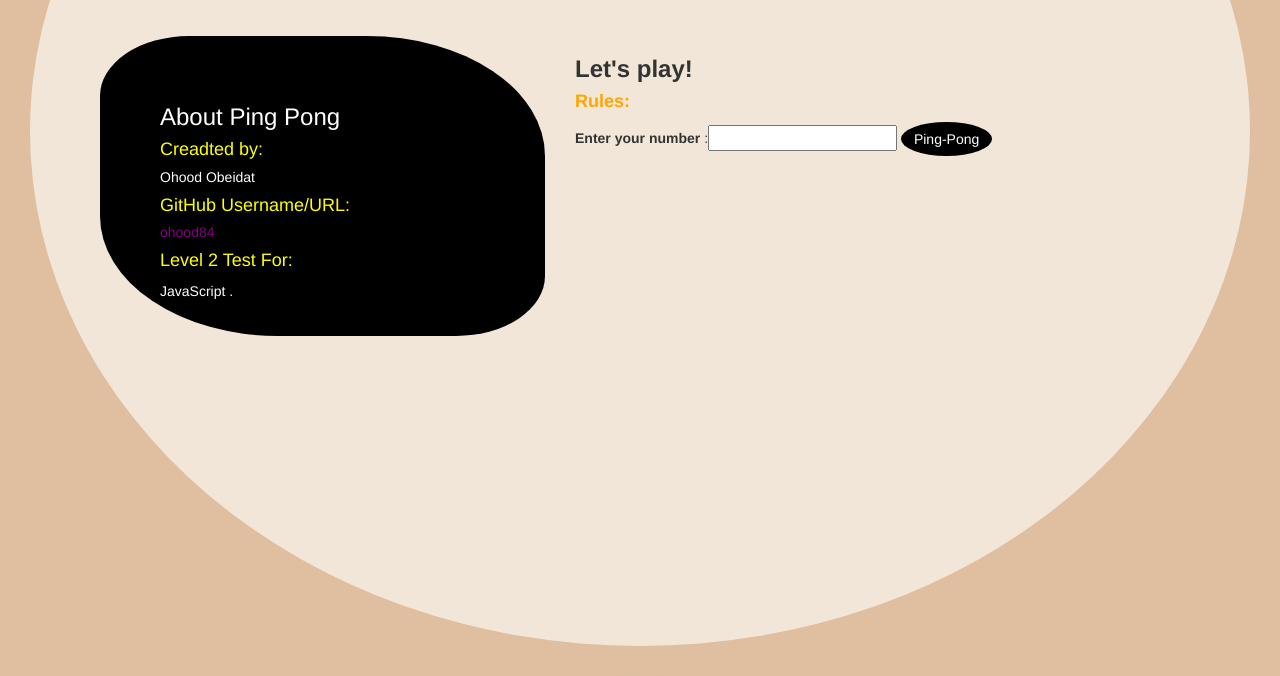
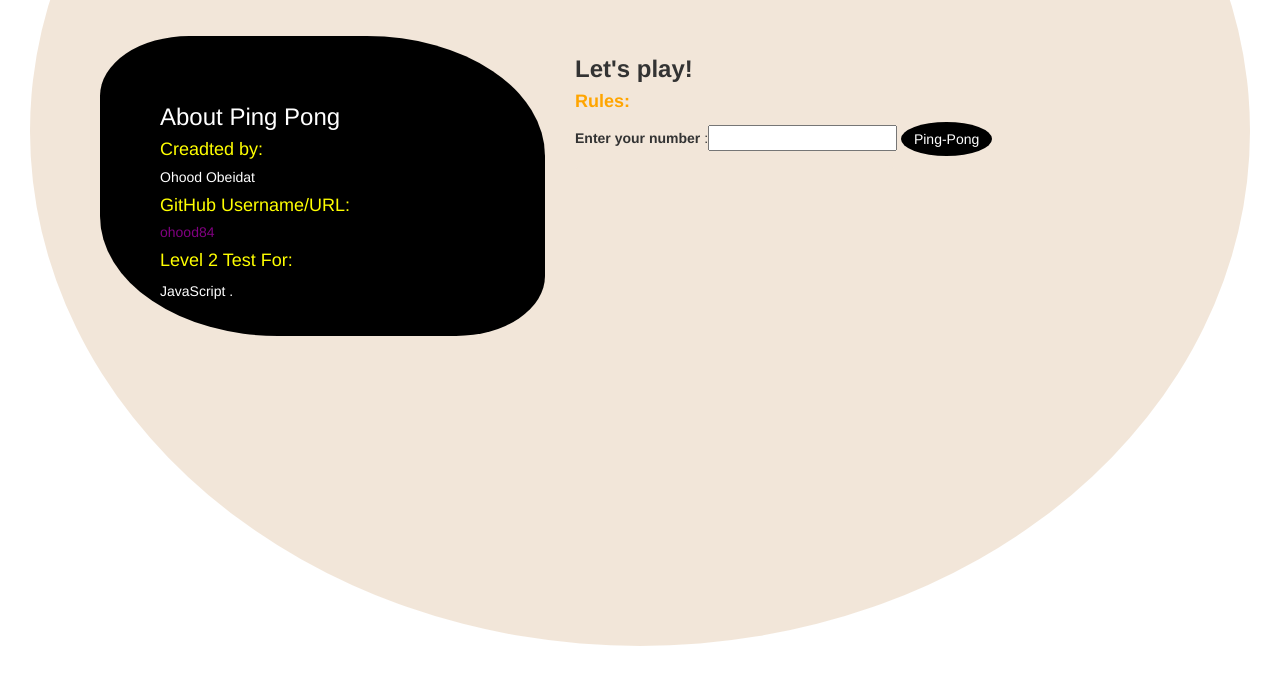
Before and after one commit to ohood84/pingpong, a plain HTML site: page index.html in a window 1280 px wide. Shown: the part 414-1090 px from the top of the page. Drawn offline with Linux system fonts and the light colour scheme.

Commit message:
it will update on the colors of html , body ,buttons ox

```diff
--- a/css/styles.css
+++ b/css/styles.css
@@ -1,6 +1,6 @@
 html{
   position:relative;
-  background-color:#dfbf9f ;
+  background-color:white ;
 
 }
 img{
@@ -13,7 +13,7 @@ align: center;
 }
  body{
    border-radius: 50%;
-   border: 30px solid  #dfbf9f;
+   border: 30px solid  white;
     background-color: #f2e6d9;
    margin: auto;
    padding-bottom: 200px;
```
